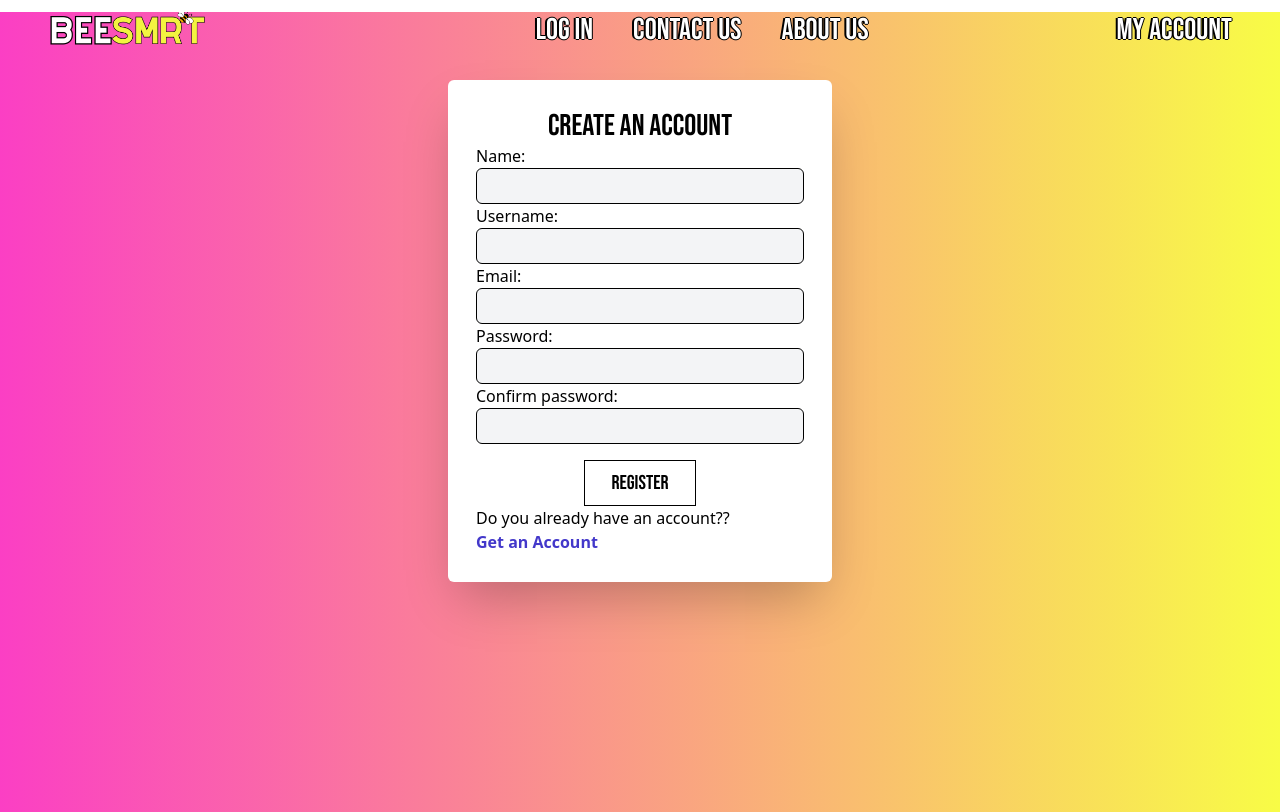
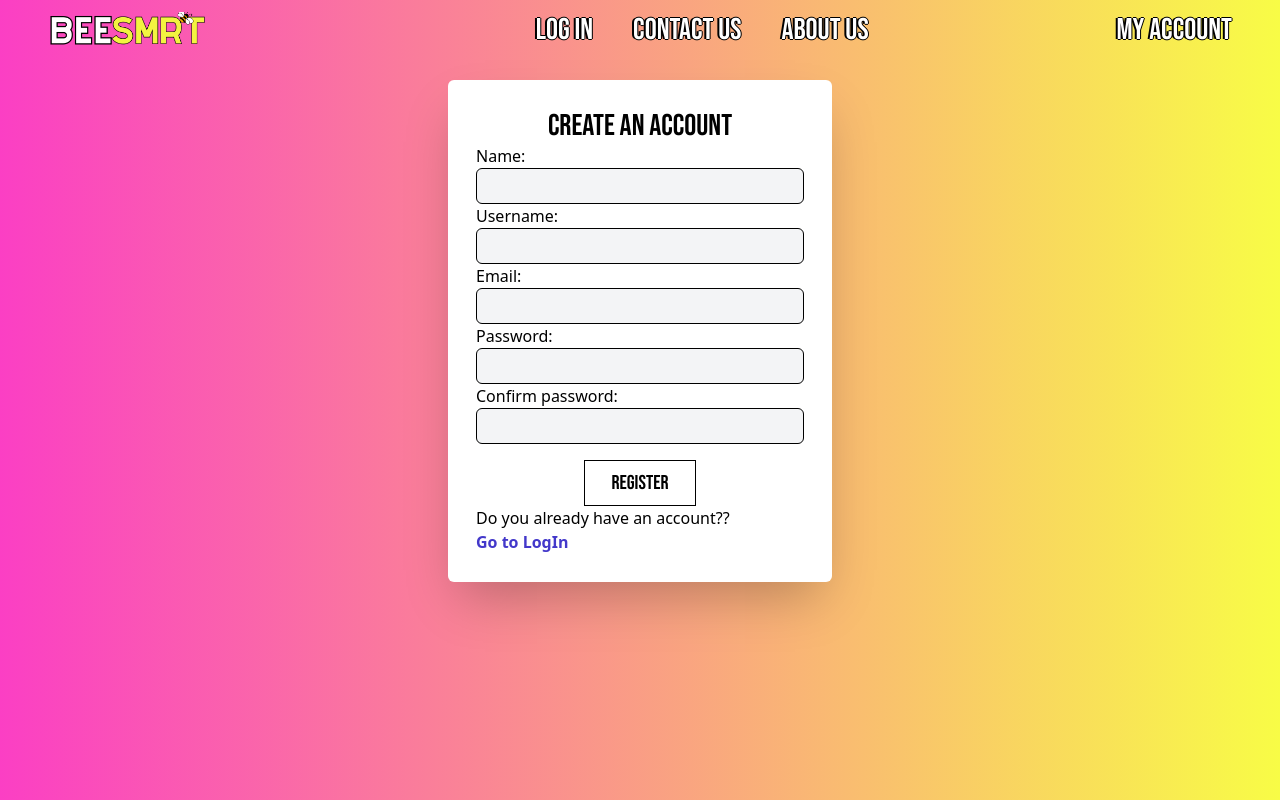
Before and after one commit to MRJonas343/BEESMRT, a React (Vite) app: page /SignIn in a window 1280 px wide. Built offline with nearby package versions, Linux system fonts and the light colour scheme.

Commit message:
Add react-router-dom Link components to LogIn and SignIn pages

```diff
--- a/src/components/LogIn.tsx
+++ b/src/components/LogIn.tsx
@@ -1,8 +1,9 @@
 import NavBar from "./NavBar"
+import { Link } from "react-router-dom"
 
 const LogIn = () => {
     return (
-        <main className="w-screen h-screen bg-Gradient1">
+        <main className="w-screen h-screen bg-Gradient1 overflow-x-hidden">
             <NavBar/>
         <div className="flex justify-center">
             <div className="bg-white rounded-md p-7 mt-8 text-center w-96 shadow-2xl">
@@ -18,9 +19,11 @@ const LogIn = () => {
                 <div>
                     <button className="border border-black font-Principal text-xl p-2 w-28 transition duration-300 hover:bg-yellow-300">LOGIN</button>
                 </div>
+                <Link to="/SignIn">
                 <div className="Footer-Login">
                     Don't you have a account yet? <br /> <a href="" className="text-indigo-700 font-semibold">Get an Account</a>
                 </div>
+                </Link>
             </div>
         </div>
         </main>
--- a/src/components/SignIn.tsx
+++ b/src/components/SignIn.tsx
@@ -1,9 +1,9 @@
 import NavBar from "./NavBar"
-// import "./Signin.css"
+import { Link } from "react-router-dom"
 
-const SignIn = () =>{
+const SignIn: React.FC = () =>{
     return (
-        <main className="w-screen h-screen bg-Gradient1">
+        <main className="w-screen h-screen bg-Gradient1 overflow-x-hidden">
             <NavBar/>
             <div className="flex justify-center">
                 <div className="bg-white rounded-md p-7 mt-8 text-center w-96 shadow-2xl">
@@ -32,7 +32,7 @@ const SignIn = () =>{
                             <button className="border border-black font-Principal text-xl p-2 w-28  hover:bg-yellow-300">REGISTER</button>
                         </div>
                         <div className="Footer-Login">
-                            Do you already have an account?? <br /> <a href="" className="text-indigo-700 font-semibold">Get an Account</a>
+                            Do you already have an account?? <br /> <Link to="/LogIn" className="text-indigo-700 font-semibold">Go to LogIn</Link>
                         </div>
                     </div>
                 </div>
```
